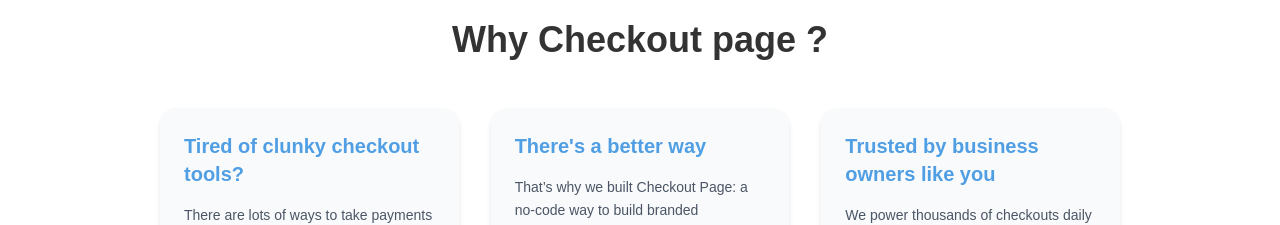
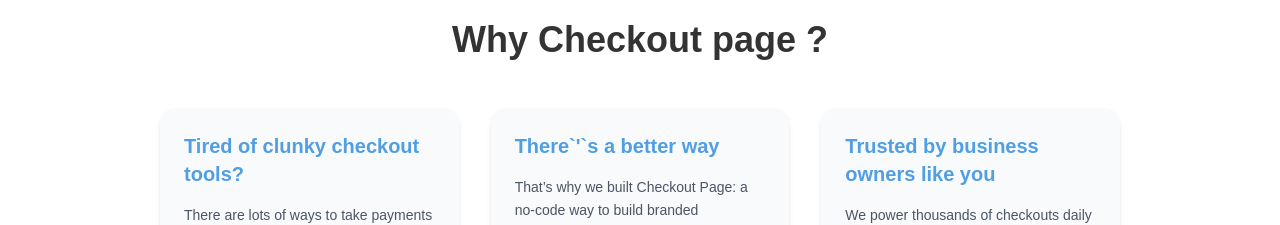
Before and after one commit to kashish00208/checkoutUI, a Next.js app: page / in a window 1280 px wide. Shown: the part 980-1205 px from the top of the page. Built offline with nearby package versions, Linux system fonts and the light colour scheme.

Commit message:
Build fixx

```diff
--- a/src/Components/Home.tsx
+++ b/src/Components/Home.tsx
@@ -73,7 +73,7 @@
           {/* Card 2 */}
           <div className="bg-gray-50 rounded-2xl p-6 shadow-md hover:shadow-lg transition duration-300">
             <h3 className="text-lg sm:text-xl font-semibold text-[#509ee3] mb-4">
-              There's a better way
+              There`&apos;`s a better way
             </h3>
             <p className="text-gray-600 text-sm leading-relaxed">
               That’s why we built Checkout Page: a no-code way to build branded
```
